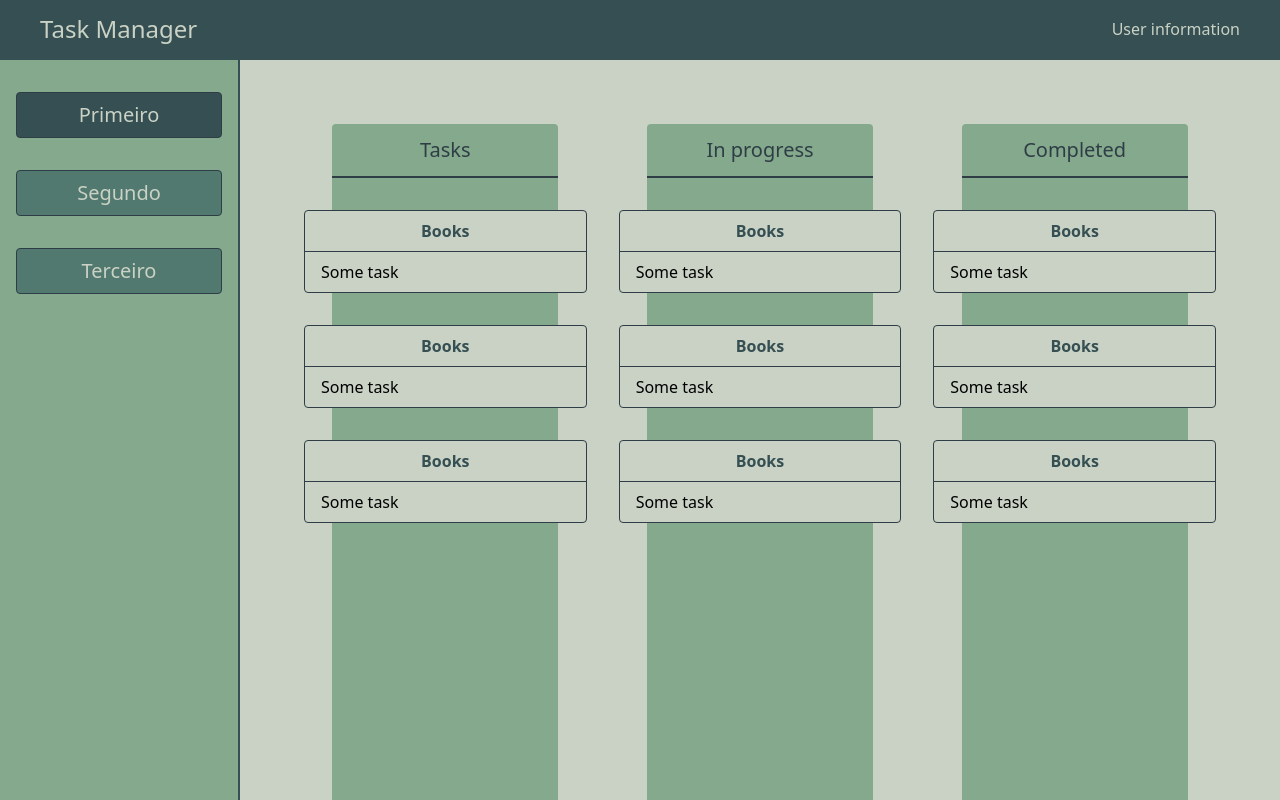
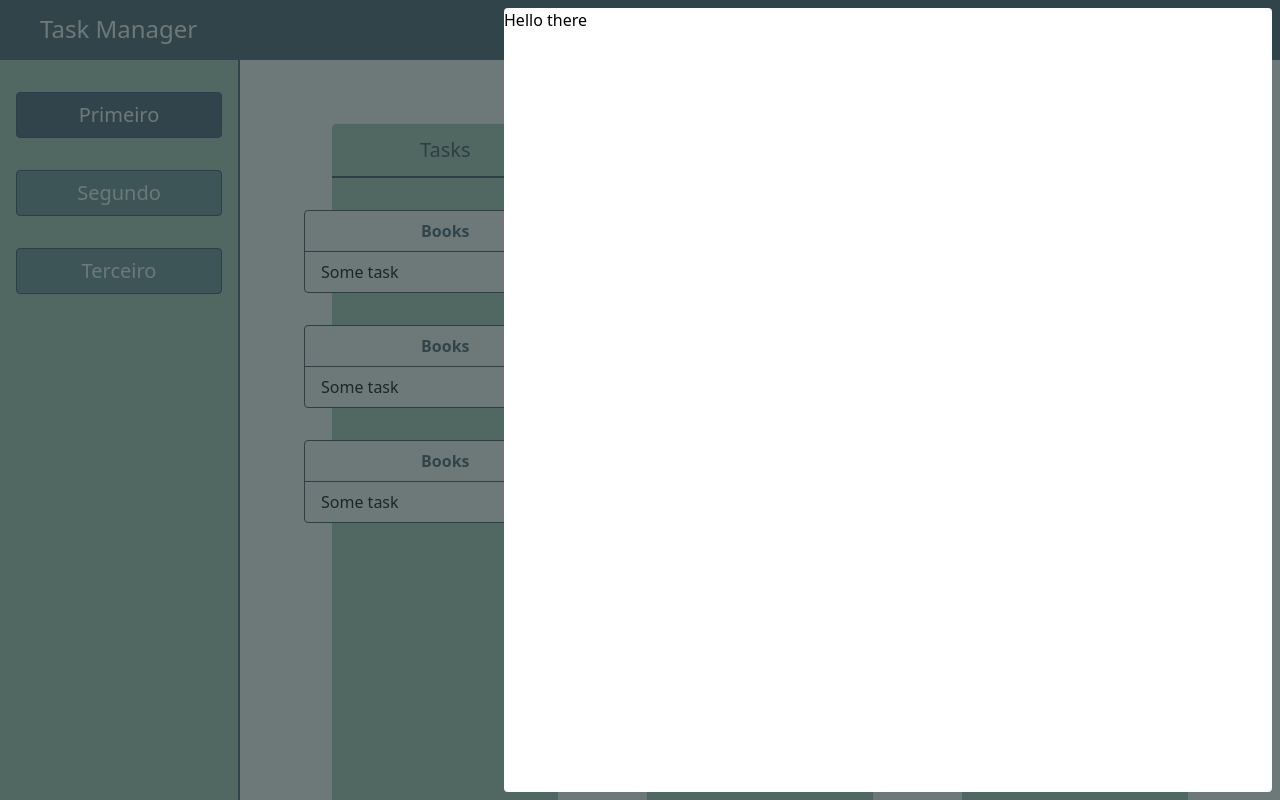
Before and after one commit to luisfilipemendonca/task-manager, a React (Vite) app: page / in a window 1280 px wide. Built offline with nearby package versions, Linux system fonts and the light colour scheme.

Commit message:
Added sidepanel component

```diff
--- a/src/App.tsx
+++ b/src/App.tsx
@@ -1,9 +1,13 @@
+import { useState } from "react";
+import Sidepanel from "./components/Sidepanel";
 import TaskGrid from "./features/tasks/TaskGrid";
 import Header from "./layout/Header";
 import Main from "./layout/Main";
 import Navbar from "./layout/Navbar";
 
 const App = () => {
+  const [isOpen, setIsOpen] = useState(true);
+
   return (
     <div className="h-full">
       <Header />
@@ -13,6 +17,13 @@ const App = () => {
           <TaskGrid />
         </Main>
       </div>
+      <Sidepanel
+        description="Create a resource"
+        isOpen={isOpen}
+        closeCallback={() => setIsOpen((prevState) => !prevState)}
+      >
+        <div>Hello there</div>
+      </Sidepanel>
     </div>
   );
 };
--- /dev/null
+++ b/src/components/Sidepanel.tsx
@@ -0,0 +1,89 @@
+import { ReactNode, useCallback, useEffect } from "react";
+import { createPortal } from "react-dom";
+
+type SidepanelSizes = "small" | "medium" | "large" | "full";
+
+type SidepanelVariants = {
+  size: SidepanelSizes;
+};
+
+type SidepanelProps = {
+  isOpen: boolean;
+  closeCallback: () => void;
+  size?: SidepanelSizes;
+  description: string;
+  children: ReactNode;
+};
+
+type BackdropProps = {
+  clickCallback: () => void;
+};
+
+const Backdrop = ({ clickCallback }: BackdropProps) => {
+  return (
+    <div
+      tabIndex={0}
+      onClick={clickCallback}
+      className="fixed h-full w-full bg-primary-500/60"
+    ></div>
+  );
+};
+
+const baseStyles =
+  "sidepanel-container absolute right-2 w-2xl bg-white rounded-sm";
+
+const sidepanelStyles = {
+  small: "w-xl",
+  medium: "w-3xl",
+  large: "w-6xl",
+  full: "sidepanel-container-full",
+};
+
+const generateSidepanelClasses = ({ size }: SidepanelVariants) => {
+  return `${baseStyles} ${sidepanelStyles[size]}`;
+};
+
+const Sidepanel = ({
+  isOpen = true,
+  closeCallback,
+  size = "medium",
+  description,
+  children,
+}: SidepanelProps) => {
+  const sidepanelClasses = generateSidepanelClasses({ size });
+
+  const onKeydownHandler = useCallback(
+    (event: KeyboardEvent) => {
+      if (event.key === "Escape") {
+        closeCallback();
+      }
+    },
+    [closeCallback]
+  );
+
+  useEffect(() => {
+    if (!isOpen) return;
+
+    document.addEventListener("keydown", onKeydownHandler);
+
+    return () => {
+      document.removeEventListener("keydown", onKeydownHandler);
+    };
+  }, [isOpen, onKeydownHandler]);
+
+  if (!isOpen) return null;
+
+  return createPortal(
+    <div
+      role="dialog"
+      className="fixed h-full w-full top-0 left-0 flex items-center"
+      aria-label={description}
+    >
+      <Backdrop clickCallback={closeCallback} />
+      <div className={sidepanelClasses}>{children}</div>
+    </div>,
+    document.body
+  );
+};
+
+export default Sidepanel;
--- a/src/features/tasks/TaskGrid.tsx
+++ b/src/features/tasks/TaskGrid.tsx
@@ -1,19 +1,6 @@
-import { useEffect } from "react";
-import { useAppDispatch, useAppSelector } from "../../app/hooks";
-
 import TaskGridItem from "./TaskGridItem";
-import { fetchTasks } from "./tasksSlice";
 
 const TaskGrid = () => {
-  const dispatch = useAppDispatch();
-  const { tasks, status } = useAppSelector((state) => state.tasks);
-
-  console.log(status, tasks);
-
-  useEffect(() => {
-    dispatch(fetchTasks());
-  }, [dispatch]);
-
   return (
     <div className="grid grid-cols-3 h-full gap-8">
       <TaskGridItem title="Tasks" />
--- a/src/index.css
+++ b/src/index.css
@@ -15,3 +15,7 @@ body {
 html, body, #root {
   @apply h-full;
 }
+
+.sidepanel-container {
+  height: calc(100% - 16px);
+}
```
